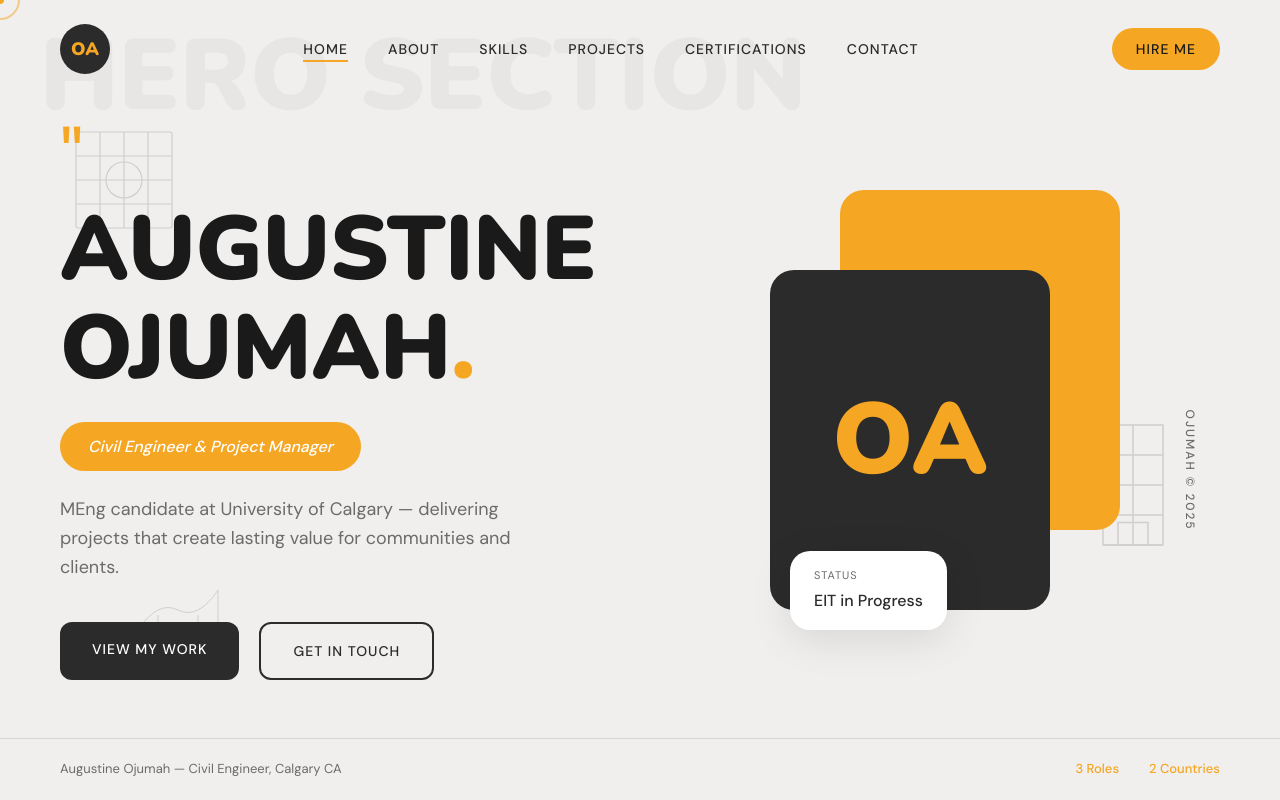
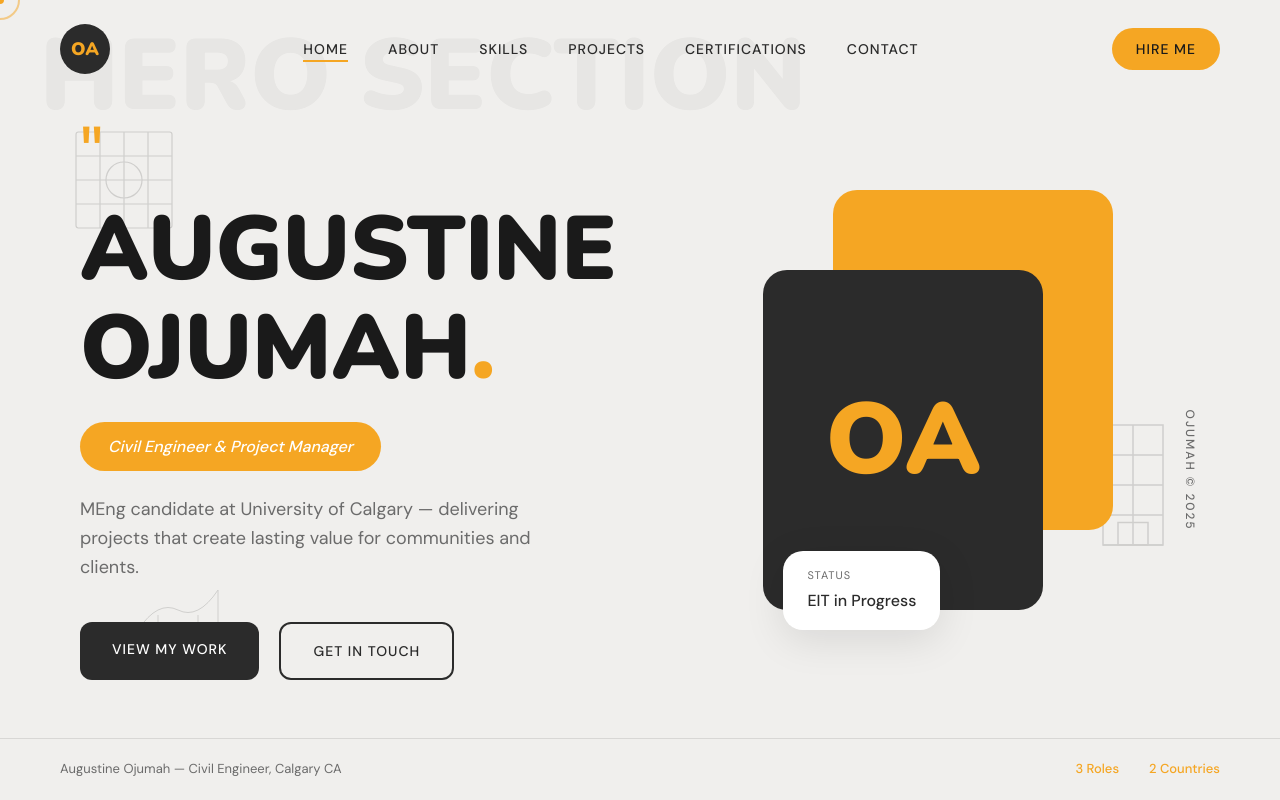
Before and after one commit to Maxndrel/august, a plain HTML site: page index.html in a window 1280 px wide. Shown: the top 800 px of the page. Drawn offline with nearby package versions, Linux system fonts and the light colour scheme.

Commit message:
feat: add global CSS reset and hero section component styling

```diff
--- a/css/base/reset.css
+++ b/css/base/reset.css
@@ -6,22 +6,30 @@
 
 html {
     scroll-behavior: smooth;
+    overflow-x: hidden;
 }
 
 body {
     overflow-x: hidden;
+    max-width: 100vw;
 }
 
 img,
 svg {
     max-width: 100%;
     height: auto;
+    display: block;
 }
 
 a {
     text-decoration: none;
+    max-width: 100%;
 }
 
 ul {
     list-style: none;
 }
+
+div {
+    max-width: 100%;
+}
--- a/css/sections/hero.css
+++ b/css/sections/hero.css
@@ -5,6 +5,8 @@
     background: var(--off-white);
     position: relative;
     overflow: hidden;
+    width: 100%;
+    max-width: 100%;
 }
 
 .hero-content {
@@ -14,9 +16,11 @@
     align-items: center;
     width: 100%;
     max-width: 1400px;
+    max-width: 100%;
     margin: 0 auto;
     position: relative;
     z-index: 1;
+    padding: 0 20px;
 }
 
 .hero-left {
```
